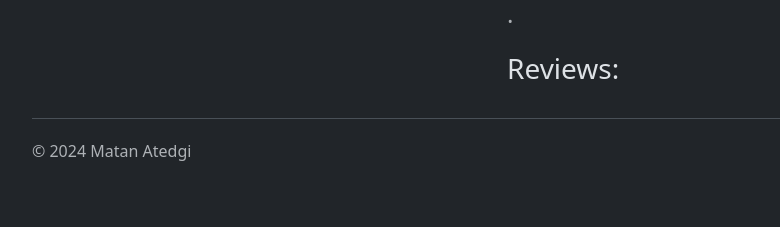
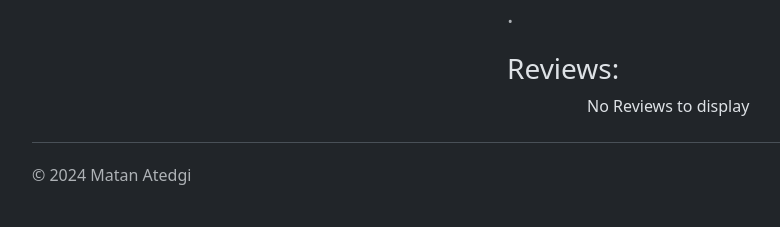
Before and after one commit to matanate/Movie-and-TV-Show-Database-Web-Application, a Flask app: template templates/title_page.html in a window 1280 px wide. Shown: the part 111-338 px from the top of the page, without its empty margins (50-830 px from the left). Run offline with Flask 3, Linux system fonts and the light colour scheme; the template is opened without the code that fills it, so the values that code supplies are empty; parts of the project's set-up code (start-up, migrations or seed data) failed here and were passed over.

Commit message:
Add not reviews text for title_pagr.html

```diff
--- a/templates/title_page.html
+++ b/templates/title_page.html
@@ -1,6 +1,5 @@
-{% extends "base.html" %}
-{% block head_title %}{{title.title}} - AtMDB{% endblock %}
-{% block body %}{{ super() }}
+{% extends "base.html" %} {% block head_title %}{{title.title}} - AtMDB{%
+endblock %} {% block body %}{{ super() }}
 <div class="container marketing">
   <div class="row featurette">
     <div class="col-md-5 order-md-1">
@@ -35,7 +34,7 @@
       <!-- Review Section -->
       <div class="reviews-section">
         <h3>Reviews:</h3>
-        {% for review in reviews %}
+        {% if reviews %} {% for review in reviews %}
         <form method="post">
           <div class="comment">
             <div class="img-comment">
@@ -74,15 +73,15 @@
                   for="edit-review-btn-{{review.id}}"
                   >Edit</label
                 >
-                {% endif %}
-                {% if current_user.id == 1 %}
+                {% endif %} {% if current_user.id == 1 %}
                 <a
                   class="btn btn-danger"
                   id="delete-review-btn-{{review.id}}"
                   name="delete-review-btn"
                   href="{{ url_for('delete_review', id=review.id) }}"
-                />Delete</a
                 >
+                  Delete
+                </a>
                 {% endif %}
               </span>
               <span class="comment-time">
@@ -97,7 +96,9 @@
             </div>
           </div>
         </form>
-        {% endfor %}
+        {% endfor %} {% else %}
+        <div class="comment-content">No Reviews to display</div>
+        {% endif %}
         <!-- Add Review Form -->
         {% if current_user.is_authenticated and current_user.id not in
         reviewers_ids%}
```
